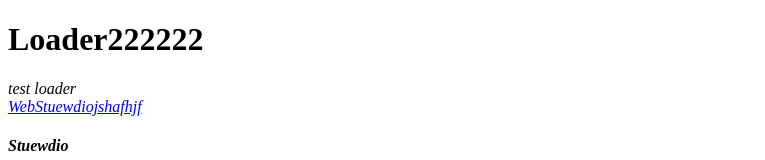
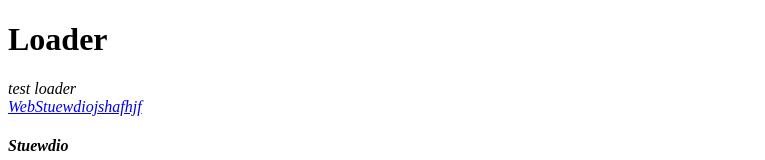
Before and after one commit to maryshkam/goit-markup-hw-01, a plain HTML site: page index.html in a window 1280 px wide. Shown: the top 160 px of the page, without its empty margins (0-765 px from the left). Drawn offline with Linux system fonts and the light colour scheme.

Commit message:
Update index.html

```diff
--- a/index.html
+++ b/index.html
@@ -10,7 +10,7 @@
 
 <body>
     <div>
-        <h1>Loader222222</h1>
+        <h1>Loader</h1>
         <address>
             <nav>test loader</nav>
             <a href="#">WebStuewdiojshafhjf </a>
```
